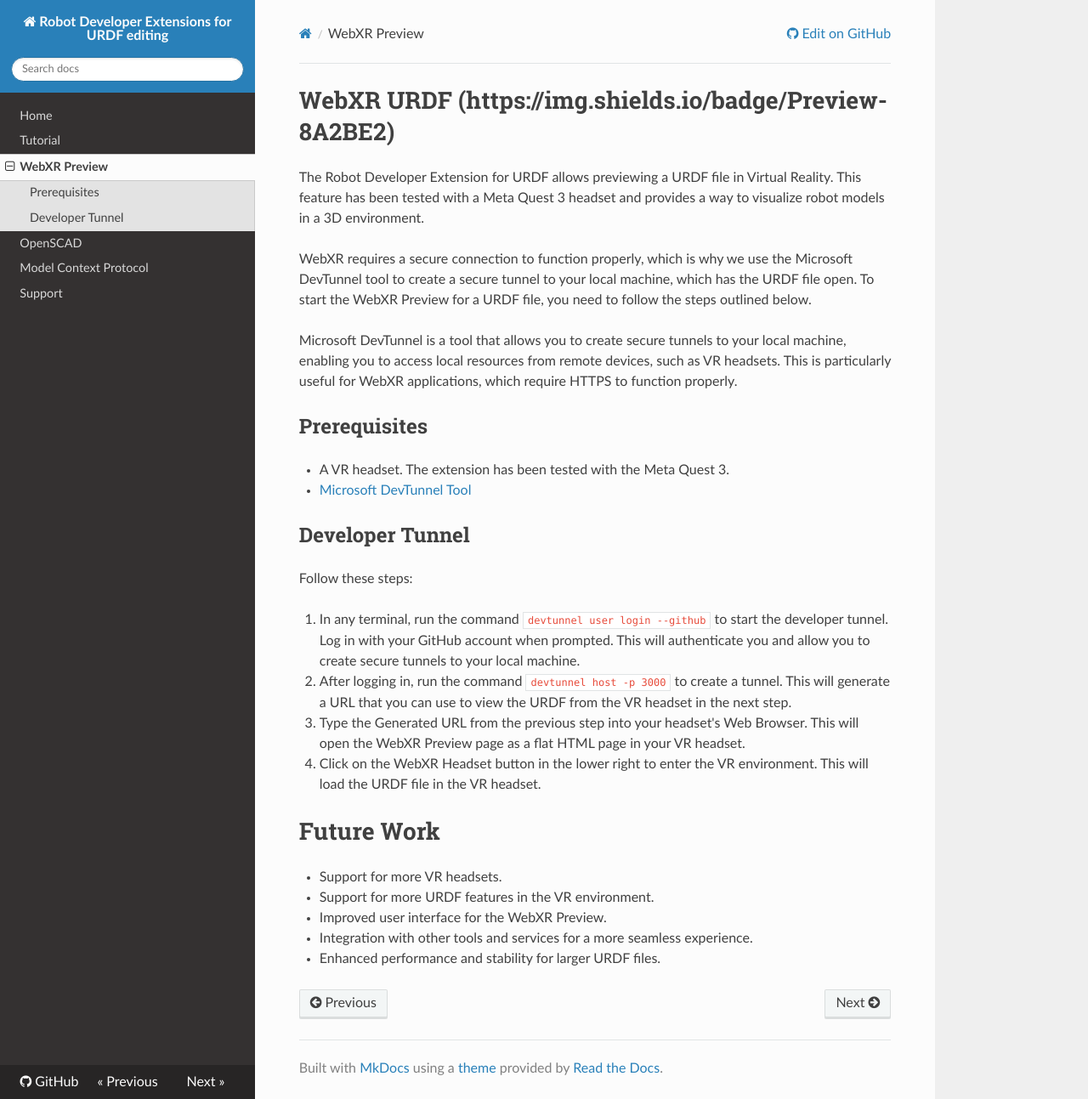
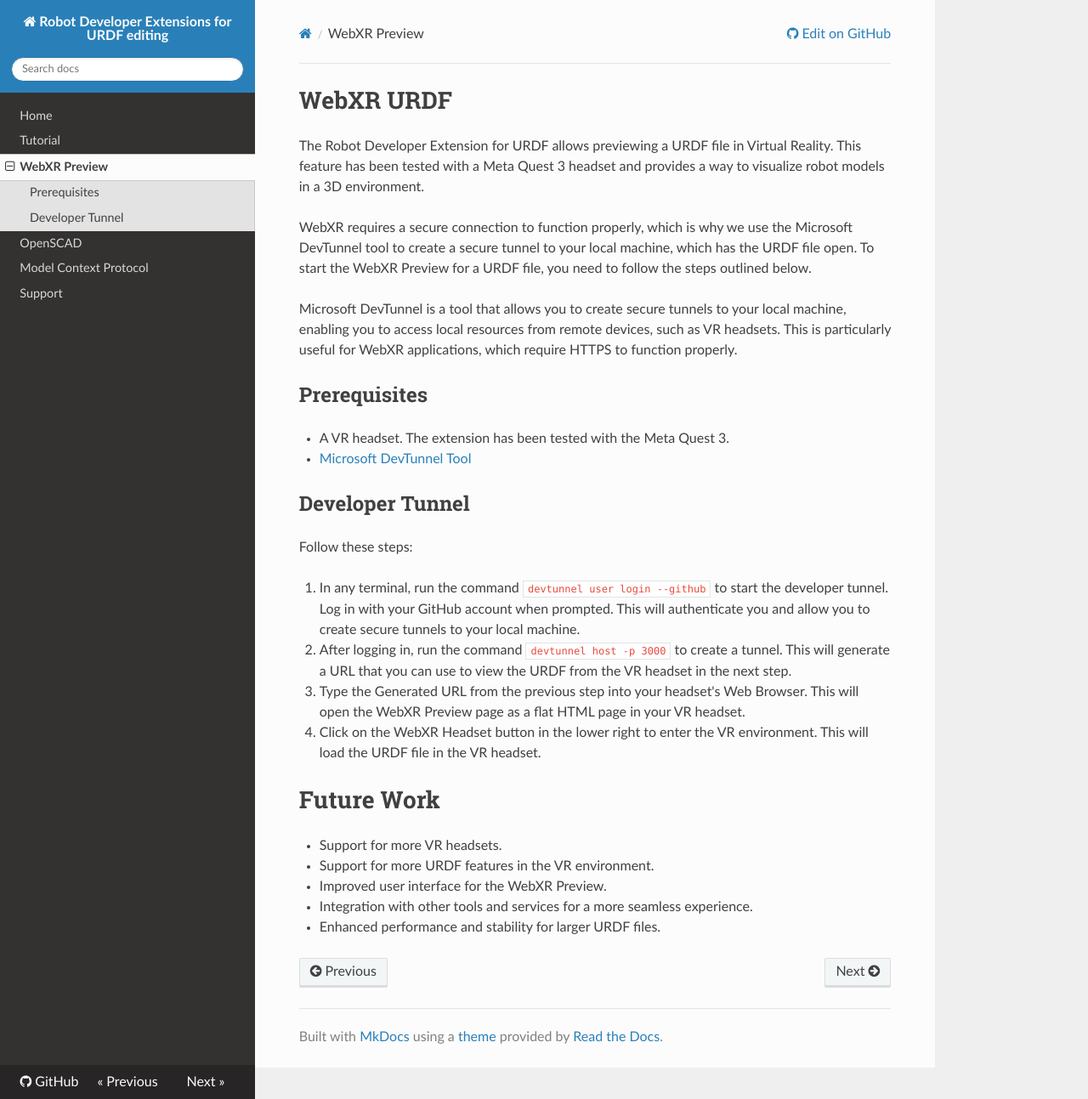
Before and after one commit to Ranch-Hand-Robotics/rde-urdf, an MkDocs documentation site: the page built from docs/WebXRPreview.md, in a window 1280 px wide and 1293 px high. Shown: the whole window at 85% size. Built offline with MkDocs 1.6.1, drawn with Linux system fonts in a browser that asks for light colours; nearby versions of some CDN libraries; some of the changed lines change nothing that is shown.

Commit message:
Update WebXRPreview.md

```diff
--- a/docs/WebXRPreview.md
+++ b/docs/WebXRPreview.md
@@ -1,4 +1,4 @@
-# WebXR URDF (https://img.shields.io/badge/Preview-8A2BE2)
+# WebXR URDF
 
 The Robot Developer Extension for URDF allows previewing a URDF file in Virtual Reality. This feature has been tested with a Meta Quest 3 headset and provides a way to visualize robot models in a 3D environment.
 
```
